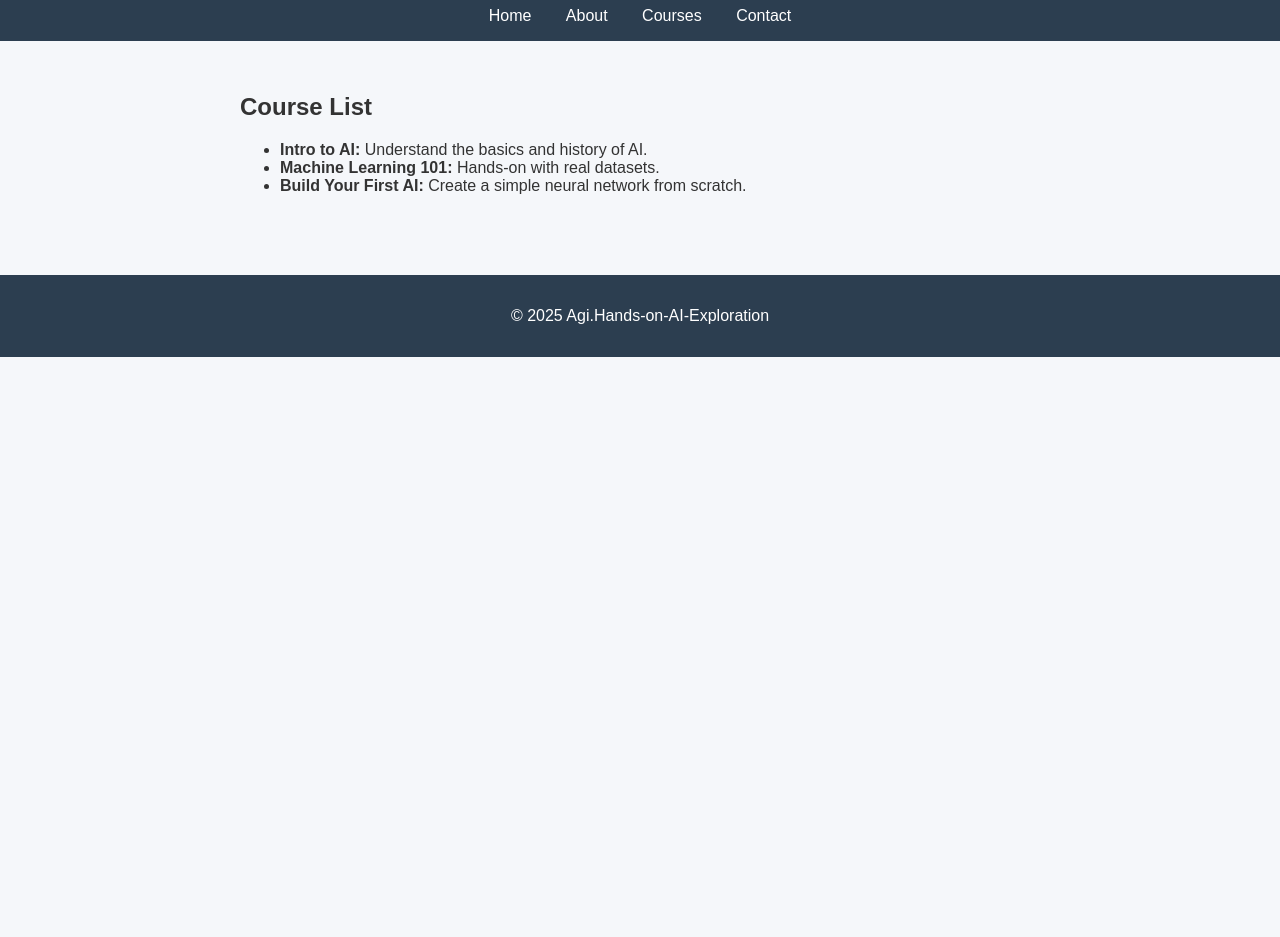
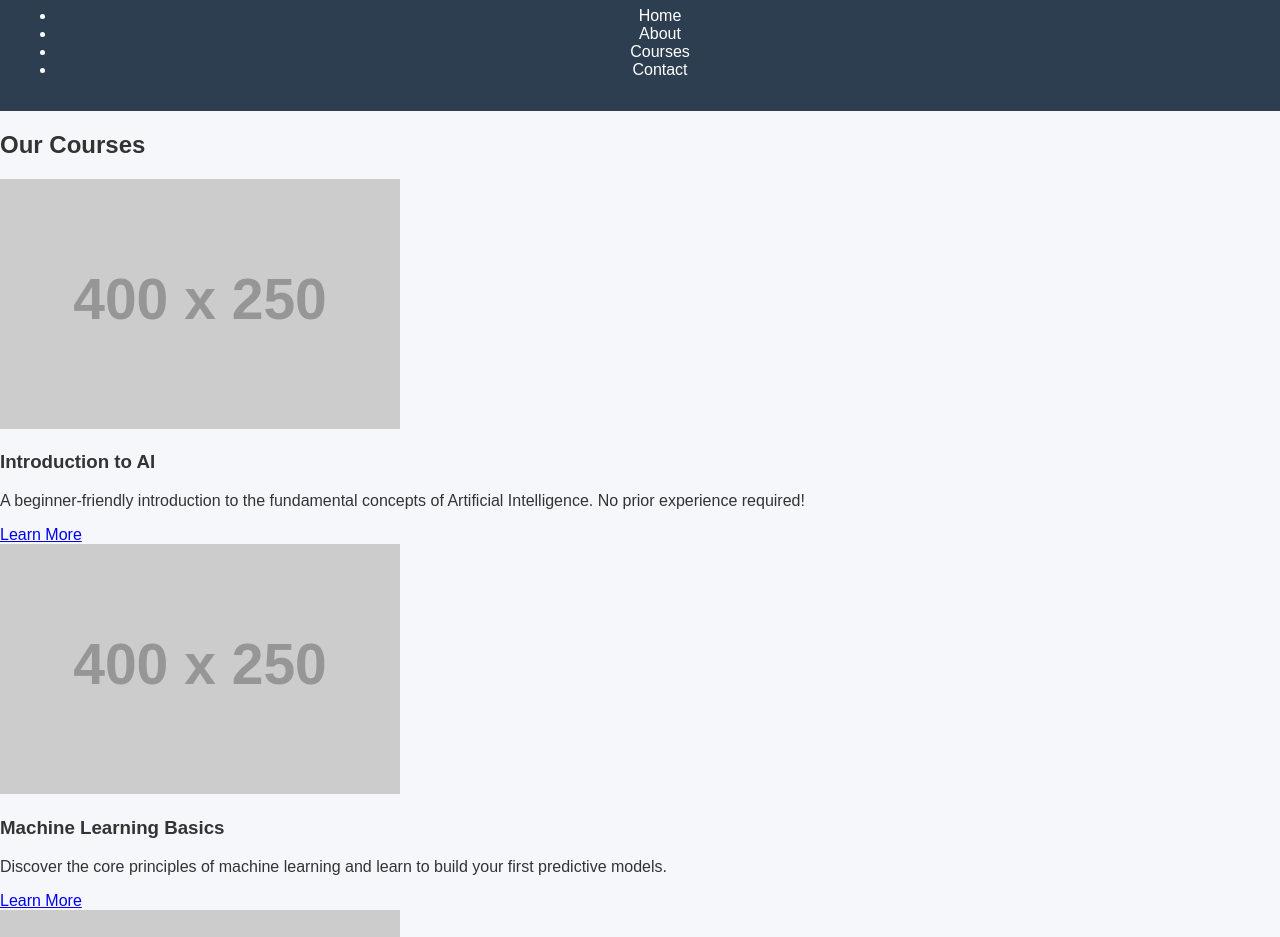
Before and after one commit to agisardi/agi-Hands-on-ai-site, a plain HTML site: page courses.html in a window 1280 px wide. Shown: the part 89-1026 px from the top of the page. Before the commit the page ends 800 px from the top, so only its background shows below. Drawn offline with Linux system fonts and the light colour scheme; placeholder pictures from the web are drawn by us.

Commit message:
Update courses.html

```diff
--- a/courses.html
+++ b/courses.html
@@ -4,31 +4,60 @@
 <head>
     <meta charset="UTF-8">
     <meta name="viewport" content="width=device-width, initial-scale=1.0">
-    <title>Courses - Agi.Hands-on-AI-Exploration</title>
+    <title>Courses - AI for Life-Long Learners</title>
     <link rel="stylesheet" href="style.css">
+    <link href="https://fonts.googleapis.com/css2?family=Roboto:wght@400;700&display=swap" rel="stylesheet">
 </head>
 <body>
+
     <header>
-        <h1>AI Courses</h1>
-        <nav>
-            <a href="index.html">Home</a>
-            <a href="about.html">About</a>
-            <a href="courses.html">Courses</a>
-            <a href="contact.html">Contact</a>
-        </nav>
+        <div class="container">
+            <h1 class="logo">AI for Life-Long Learners</h1>
+            <nav>
+                <ul>
+                    <li><a href="index.html">Home</a></li>
+                    <li><a href="about.html">About</a></li>
+                    <li><a href="courses.html" class="active">Courses</a></li>
+                    <li><a href="contact.html">Contact</a></li>
+                </ul>
+            </nav>
+        </div>
     </header>
-    <main>
-        <section>
-            <h2>Course List</h2>
-            <ul>
-                <li><strong>Intro to AI:</strong> Understand the basics and history of AI.</li>
-                <li><strong>Machine Learning 101:</strong> Hands-on with real datasets.</li>
-                <li><strong>Build Your First AI:</strong> Create a simple neural network from scratch.</li>
-            </ul>
-        </section>
-    </main>
+
+    <section class="page-title">
+        <div class="container">
+            <h2>Our Courses</h2>
+        </div>
+    </section>
+
+    <section class="main-content">
+        <div class="container courses-container">
+            <div class="course-card">
+                <img src="https://via.placeholder.com/400x250" alt="Course 1">
+                <h3>Introduction to AI</h3>
+                <p>A beginner-friendly introduction to the fundamental concepts of Artificial Intelligence. No prior experience required!</p>
+                <a href="#" class="btn-secondary">Learn More</a>
+            </div>
+            <div class="course-card">
+                <img src="https://via.placeholder.com/400x250" alt="Course 2">
+                <h3>Machine Learning Basics</h3>
+                <p>Discover the core principles of machine learning and learn to build your first predictive models.</p>
+                <a href="#" class="btn-secondary">Learn More</a>
+            </div>
+            <div class="course-card">
+                <img src="https://via.placeholder.com/400x250" alt="Course 3">
+                <h3>Deep Learning Fundamentals</h3>
+                <p>Dive into the world of neural networks and explore the technology behind image recognition and natural language processing.</p>
+                <a href="#" class="btn-secondary">Learn More</a>
+            </div>
+        </div>
+    </section>
+
     <footer>
-        <p>&copy; 2025 Agi.Hands-on-AI-Exploration</p>
+        <div class="container">
+            <p>&copy; 2024 AI for Life-Long Learners. All Rights Reserved.</p>
+        </div>
     </footer>
+
 </body>
 </html>
```
